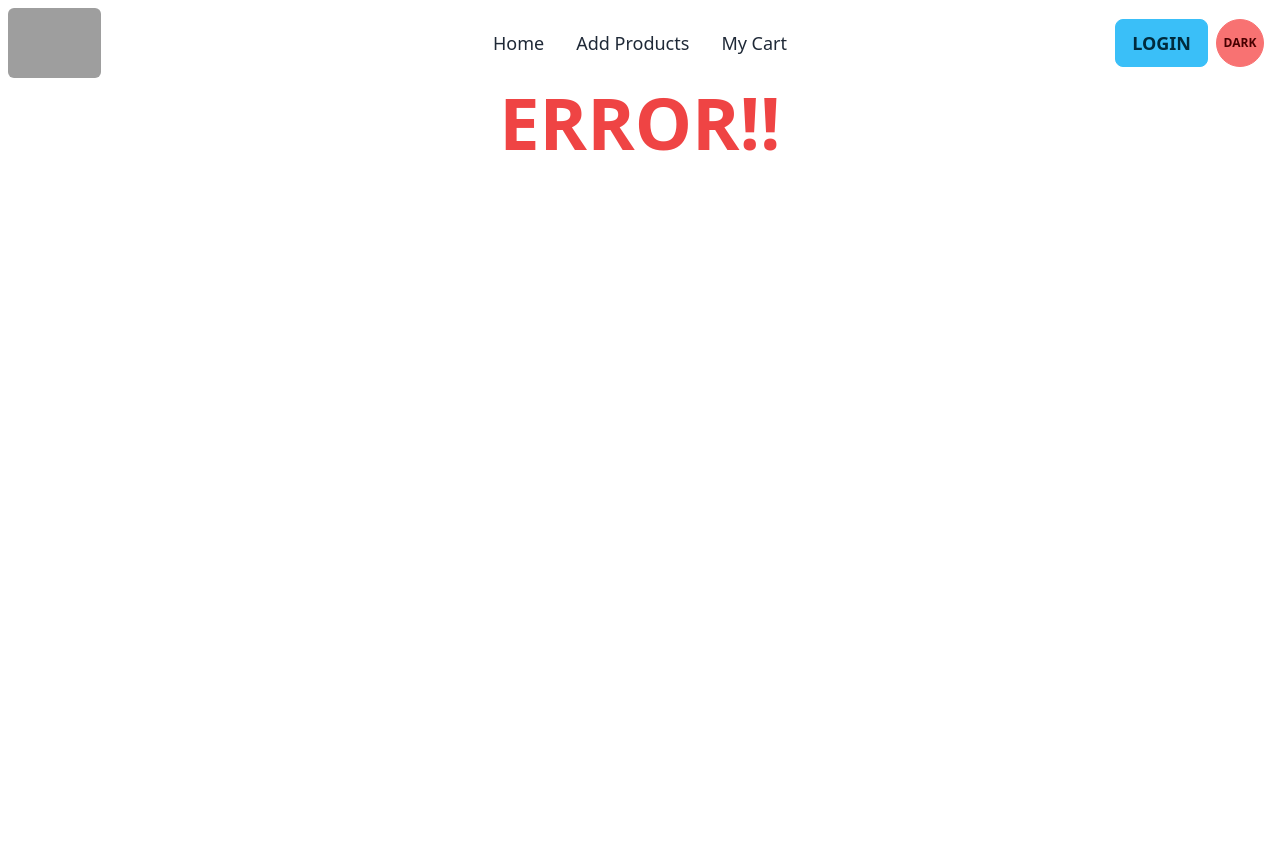
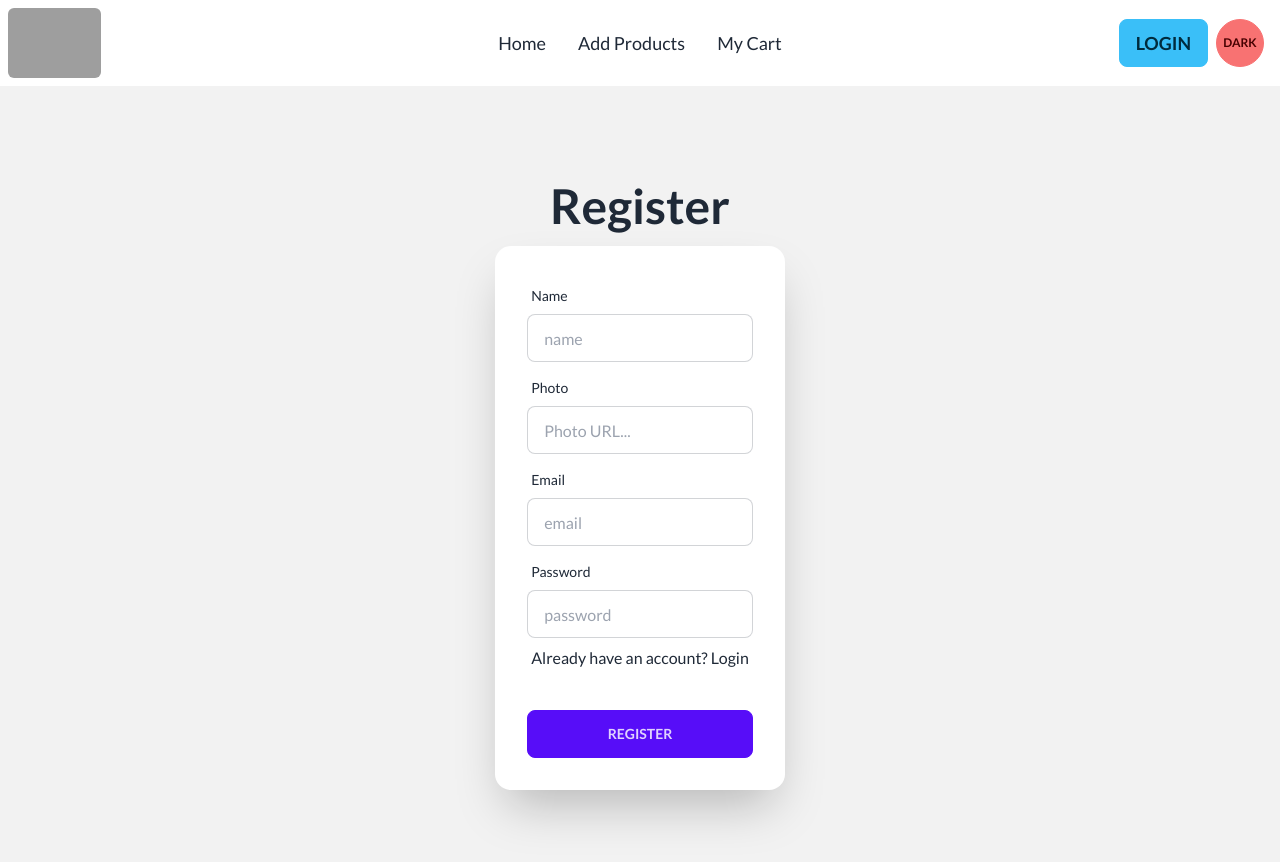
Before and after one commit to sohan704/funflix, a React (Vite) app: page /register in a window 1280 px wide. Shown: the top 862 px of the page. Before the commit the page ends 800 px from the top, so only its background shows below. Built offline with nearby package versions, Linux system fonts and the light colour scheme; grey boxes are pictures that could not be loaded.

Commit message:
updated login page with toast functionality

```diff
--- a/package.json
+++ b/package.json
@@ -17,6 +17,7 @@
     "react-dom": "^18.2.0",
     "react-icons": "^4.11.0",
     "react-router-dom": "^6.17.0",
+    "react-toastify": "^9.1.3",
     "react-toggle-button": "^2.2.0",
     "sort-by": "^1.2.0"
   },
--- a/src/Components/Navbar.jsx
+++ b/src/Components/Navbar.jsx
@@ -1,6 +1,6 @@
 import { useState } from "react";
 import changeTheme from "../DarkMode/Toggle";
-import { NavLink } from "react-router-dom";
+import { Link, NavLink } from "react-router-dom";
 
 const Navbar = () => {
   const [theme, setTheme] = useState('Dark');
@@ -50,7 +50,7 @@ const Navbar = () => {
           </ul>
         </div>
         <div className="navbar-end">
-          <a className="btn btn-sm lg:btn btn-secondary lg:btn-info text-sm lg:text-lg">LOGIN</a>
+          <Link className="btn btn-sm lg:btn btn-secondary lg:btn-info text-sm lg:text-lg" to='/login'>LOGIN</Link>
           <a onClick={handleChange} className="btn text-xs btn-error btn-circle p-1 m-2">{theme}</a>
 
         </div>
--- /dev/null
+++ b/src/Pages/Login.jsx
@@ -0,0 +1,95 @@
+import { Link } from "react-router-dom";
+import Navbar from "../Components/Navbar";
+import { useContext } from "react";
+import { AuthContext } from "../Provider/AuthProvider";
+import { ToastContainer, toast } from 'react-toastify';
+import 'react-toastify/dist/ReactToastify.css';
+
+const Login = () => {
+
+  const {signIn} = useContext(AuthContext);
+
+
+  const handleLogin = (e) => {
+    e.preventDefault();
+    const email = e.target.email.value;
+    const password = e.target.password.value;
+
+
+    signIn(email, password)
+      .then(result => {
+        toast.success('Login Successful!', {
+          position: "top-right",
+          autoClose: 5000,
+          hideProgressBar: false,
+          closeOnClick: true,
+          pauseOnHover: true,
+          draggable: true,
+          progress: undefined,
+          theme: "light",
+        });
+
+
+      }
+      )
+      .catch(error =>
+        toast.error(error.code, {
+          position: "top-right",
+          autoClose: 5000,
+          hideProgressBar: false,
+          closeOnClick: true,
+          pauseOnHover: true,
+          draggable: true,
+          progress: undefined,
+          theme: "light",
+        })
+      )
+
+  }
+
+
+
+
+
+  return (
+    <div>
+       <Navbar></Navbar>
+       <div className="hero min-h-screen bg-base-200">
+        <div className="hero-content flex-col">
+          <div className="text-center lg:text-left">
+            <h1 className="text-5xl font-bold">Login</h1>
+
+          </div>
+          <div className="card flex-shrink-0 w-full max-w-sm shadow-2xl bg-base-100">
+            <form onSubmit={handleLogin} className="card-body">
+
+
+              <div className="form-control">
+                <label className="label">
+                  <span className="label-text">Email</span>
+                </label>
+                <input type="email" name="email" placeholder="email" className="input input-bordered" required />
+              </div>
+              <div className="form-control">
+                <label className="label">
+                  <span className="label-text">Password</span>
+                </label>
+                <input type="password" name="password" placeholder="password" className="input input-bordered" required />
+
+                <label className="label">
+                 <p>New Here? <Link to='/register'>Register</Link></p>
+                </label>
+              </div>
+              <div className="form-control mt-6">
+                <button className="btn btn-primary">Login</button>
+                <ToastContainer />
+              </div>
+            </form>
+          </div>
+        </div>
+      </div>
+    </div>
+  );
+};
+
+export default Login;
--- /dev/null
+++ b/src/Pages/Register.jsx
@@ -0,0 +1,160 @@
+import { useContext } from "react";
+import { AuthContext } from "../Provider/AuthProvider";
+import Navbar from "../Components/Navbar";
+import { Link } from "react-router-dom";
+import { ToastContainer, toast } from 'react-toastify';
+import 'react-toastify/dist/ReactToastify.css';
+import { updateProfile } from "firebase/auth";
+
+
+const Register = () => {
+
+  const { createUser } = useContext(AuthContext);
+
+
+   const handleRegister = (e) => {
+    e.preventDefault();
+    const name = e.target.name.value;
+    const photo = e.target.photo.value;
+    const email = e.target.email.value;
+    const password = e.target.password.value;
+
+    if (password.length < 6) {
+      console.log('Password too short');
+
+      toast.error('Password too short!', {
+        position: "top-right",
+        autoClose: 5000,
+        hideProgressBar: false,
+        closeOnClick: true,
+        pauseOnHover: true,
+        draggable: true,
+        progress: undefined,
+        theme: "light",
+      });
+      return;
+    }
+    else if (!/[A-Z]/.test(password)) {
+      console.log('At least one uppercase required');
+
+
+      toast.error('At least one uppercase required!', {
+        position: "top-right",
+        autoClose: 5000,
+        hideProgressBar: false,
+        closeOnClick: true,
+        pauseOnHover: true,
+        draggable: true,
+        progress: undefined,
+        theme: "light",
+      });
+
+      return;
+    }
+    else if (!/^(?=.*[!@#$%^&*])[a-zA-Z0-9!@#$%^&*.]+$/.test(password)) {
+
+      toast.error('please use special character!', {
+        position: "top-right",
+        autoClose: 5000,
+        hideProgressBar: false,
+        closeOnClick: true,
+        pauseOnHover: true,
+        draggable: true,
+        progress: undefined,
+        theme: "light",
+      });
+      return;
+    }
+
+    createUser(email, password)
+      .then(result => {
+
+
+        updateProfile(result.user, {
+          displayName: name,
+          photoURL: photo
+        })
+
+        toast.success('Registration Successful!', {
+          position: "top-right",
+          autoClose: 5000,
+          hideProgressBar: false,
+          closeOnClick: true,
+          pauseOnHover: true,
+          draggable: true,
+          progress: undefined,
+          theme: "light",
+        });
+
+      })
+      .catch(error => {
+        console.log(error);
+        toast.error(error.code, {
+          position: "top-right",
+          autoClose: 5000,
+          hideProgressBar: false,
+          closeOnClick: true,
+          pauseOnHover: true,
+          draggable: true,
+          progress: undefined,
+          theme: "light",
+        });
+
+        return;
+      });
+
+   }
+
+
+  return (
+    <div>
+      <Navbar></Navbar>
+      <div className="hero min-h-screen bg-base-200">
+        <div className="hero-content flex-col">
+          <div className="text-center lg:text-left">
+            <h1 className="text-5xl font-bold">Register</h1>
+
+          </div>
+          <div className="card flex-shrink-0 w-full max-w-sm shadow-2xl bg-base-100">
+            <form onSubmit={handleRegister} className="card-body">
+              <div className="form-control">
+                <label className="label">
+                  <span className="label-text">Name</span>
+                </label>
+                <input type="text" name="name" placeholder="name" className="input input-bordered" required />
+              </div>
+              <div className="form-control">
+                <label className="label">
+                  <span className="label-text">Photo</span>
+                </label>
+                <input type="text" name="photo" placeholder="Photo URL..." className="input input-bordered" required />
+              </div>
+              <div className="form-control">
+                <label className="label">
+                  <span className="label-text">Email</span>
+                </label>
+                <input type="email" name="email" placeholder="email" className="input input-bordered" required />
+              </div>
+              <div className="form-control">
+                <label className="label">
+                  <span className="label-text">Password</span>
+                </label>
+                <input type="password" name="password" placeholder="password" className="input input-bordered" required />
+
+                <label className="label">
+                 <p>Already have an account? <Link to="/login">Login</Link></p>
+                </label>
+              </div>
+              <div className="form-control mt-6">
+                <button className="btn btn-primary">Register</button>
+                <ToastContainer />
+              </div>
+            </form>
+          </div>
+        </div>
+      </div>
+    </div>
+  );
+};
+
+export default Register;
--- a/src/Provider/AuthProvider.jsx
+++ b/src/Provider/AuthProvider.jsx
@@ -1,4 +1,4 @@
-import { createUserWithEmailAndPassword } from "firebase/auth";
+import { createUserWithEmailAndPassword, signInWithEmailAndPassword } from "firebase/auth";
 import { createContext } from "react";
 import auth from "../Firebase/firebase.config";
 
@@ -13,10 +13,14 @@ const AuthProvider = ({children}) => {
     return createUserWithEmailAndPassword(auth,email,password);
   }
 
+  const signIn = (email,password) => {
 
+    return signInWithEmailAndPassword(auth,email,password);
+  }
 
   const authInfo = {
      createUser,
+     signIn
   }
 
   return (
```
Also changed, not shown: src/Routes/Routes.jsx (+10 -0 lines), 1 other file (tests, documents, lock files or other folders).
